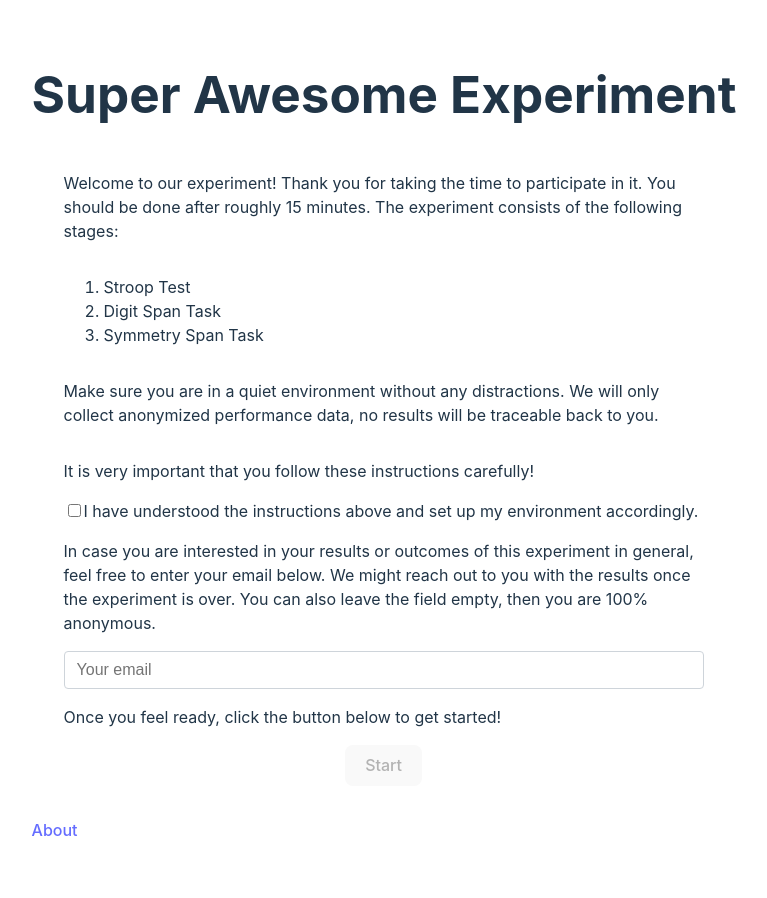
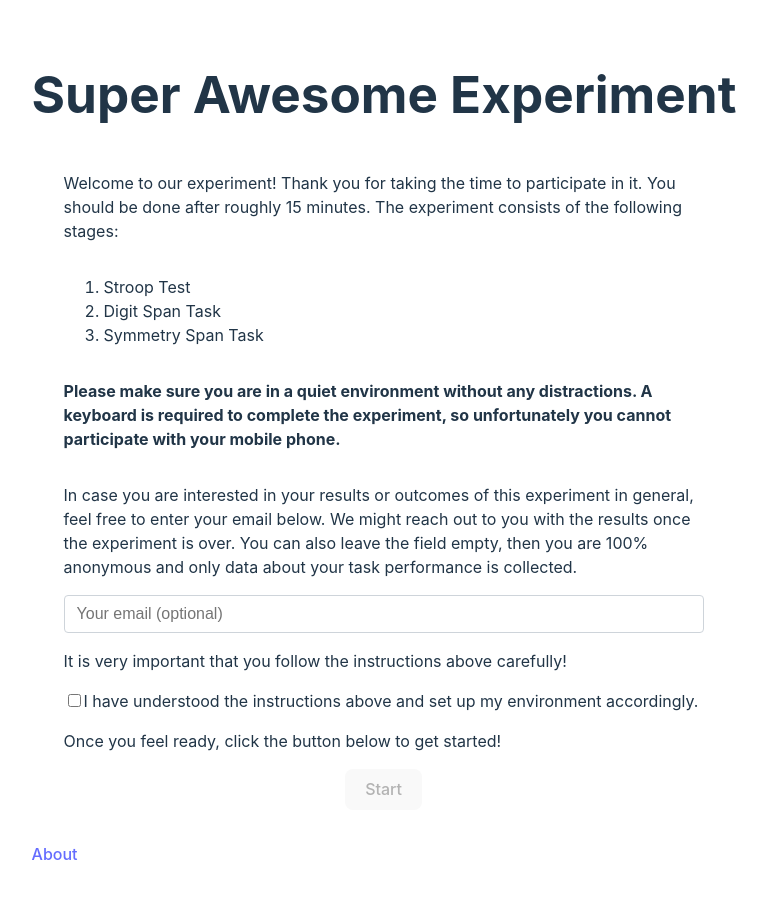
Before and after one commit to Sejmou/urm-pr-experiment, a React (Vite) app: page / in a window 1280 px wide. Shown: the whole page, without its empty margins (256-1023 px from the left). Before the commit the page ends 874 px from the top, so only its background shows below. Built offline with nearby package versions, Linux system fonts and the light colour scheme; no server answers; the database is empty.

Commit message:
update instructions (add disclaimer that keyboard is required

```diff
--- a/src/Home.css
+++ b/src/Home.css
@@ -74,7 +74,6 @@ h1 {
 .music-link {
   align-self: center;
   padding: 1em 2em;
-  margin-bottom: 2em;
 }
 
 button {
--- a/src/Home.tsx
+++ b/src/Home.tsx
@@ -51,9 +51,11 @@ function Home() {
             ))}
           </ol>
           <p>
-            Make sure you are in a quiet environment without any distractions.
-            We will only collect anonymized performance data, no results will be
-            traceable back to you.
+            <b>
+              Please make sure you are in a quiet environment without any
+              distractions. A keyboard is required to complete the experiment,
+              so unfortunately you cannot participate with your mobile phone.
+            </b>
           </p>
           {musicTestGroup ? (
             <>
@@ -62,12 +64,6 @@ function Home() {
                 can hear the music clearly, then return to this screen. You
                 should keep the music playing for the whole experiment.
               </p>
-              <p>
-                Please,{' '}
-                <b>
-                  do not start the experiment if you can't listen to the music!
-                </b>
-              </p>
               <a
                 className="music-link"
                 href="https://youtu.be/CLeZyIID9Bo?t=1"
@@ -75,30 +71,38 @@ function Home() {
               >
                 Chill music
               </a>
+              <p>
+                Please,{' '}
+                <b>
+                  do not start the experiment if you can't listen to the music!
+                </b>
+              </p>
             </>
           ) : (
             ''
           )}
           <p>
-            It is very important that you follow these instructions carefully!
+            In case you are interested in your results or outcomes of this
+            experiment in general, feel free to enter your email below. We might
+            reach out to you with the results once the experiment is over. You
+            can also leave the field empty, then you are 100% anonymous and only
+            data about your task performance is collected.
+          </p>
+          <input
+            className="email-input"
+            type="email"
+            placeholder="Your email (optional)"
+            value={email}
+            onChange={handleEmailChange}
+          />
+          <p>
+            It is very important that you follow the instructions above
+            carefully!
           </p>
           <Checkbox
             label="I have understood the instructions above and set up my environment accordingly."
             value={checked}
             onChange={handleChange}
-          />
-          <p>
-            In case you are interested in your results or outcomes of this
-            experiment in general, feel free to enter your email below. We might
-            reach out to you with the results once the experiment is over. You
-            can also leave the field empty, then you are 100% anonymous.
-          </p>
-          <input
-            className="email-input"
-            type="email"
-            placeholder="Your email"
-            value={email}
-            onChange={handleEmailChange}
           />
           <p>Once you feel ready, click the button below to get started!</p>
           <button
```
